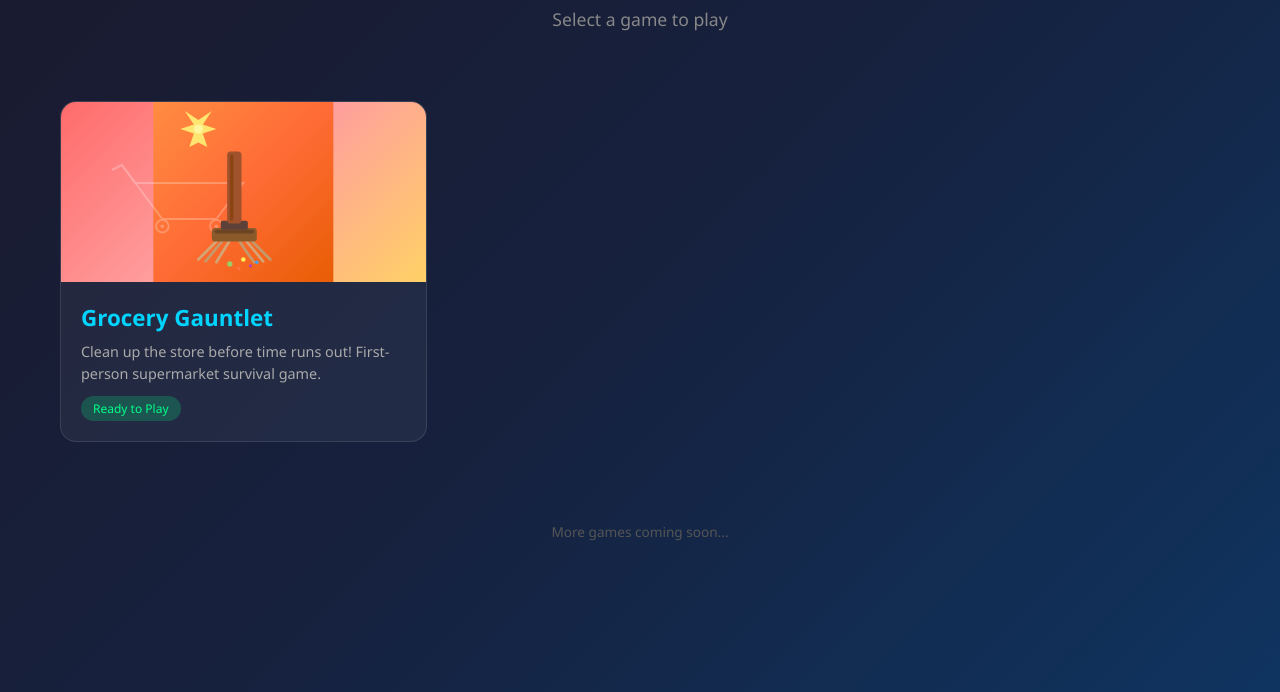
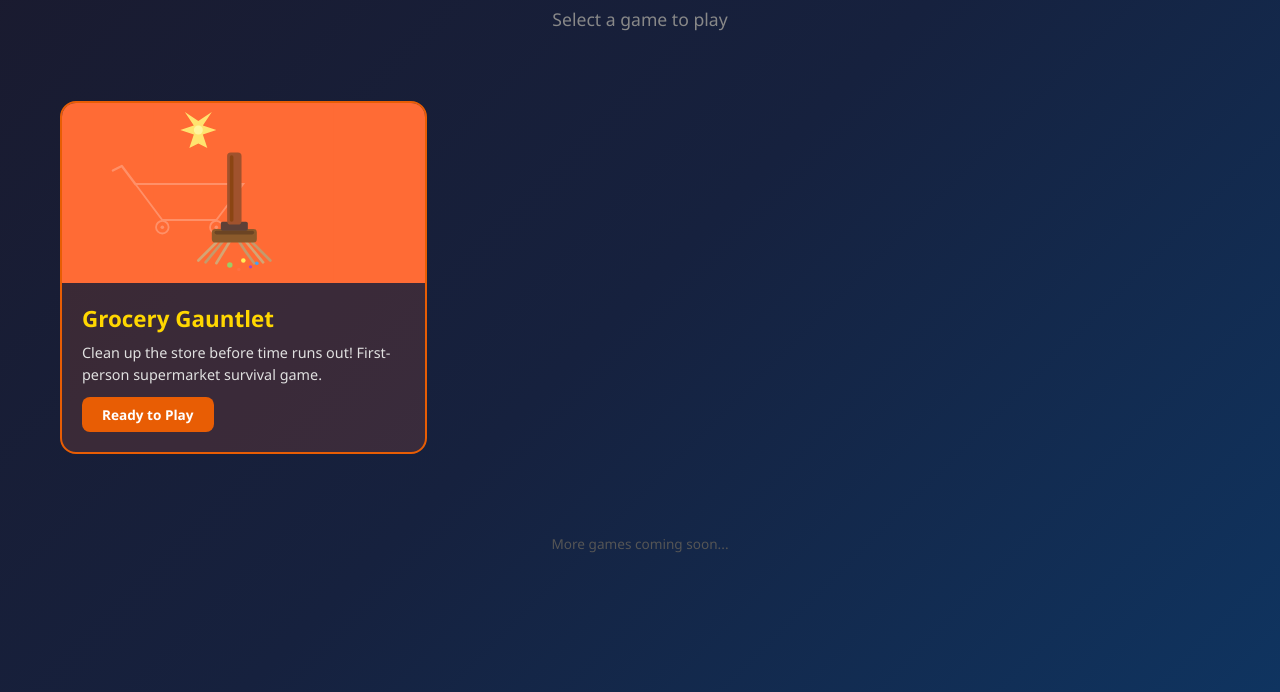
Before and after one commit to fr3daibot/game-center, a website: page public/index.html in a window 1280 px wide. Shown: the part 108-800 px from the top of the page. Drawn offline with Linux system fonts and the light colour scheme.

Commit message:
Style game card: orange theme, gold title, lighter text

```diff
--- a/public/index.html
+++ b/public/index.html
@@ -51,18 +51,18 @@
         }
 
         .game-card {
-            background: rgba(255, 255, 255, 0.05);
+            background: rgba(255, 107, 53, 0.15);
             border-radius: 16px;
             overflow: hidden;
             transition: transform 0.3s ease, box-shadow 0.3s ease;
             cursor: pointer;
-            border: 1px solid rgba(255, 255, 255, 0.1);
+            border: 2px solid #E85D04;
         }
 
         .game-card:hover {
             transform: translateY(-10px);
-            box-shadow: 0 20px 40px rgba(0, 212, 255, 0.2);
-            border-color: rgba(0, 212, 255, 0.2);
+            box-shadow: 0 20px 40px rgba(232, 93, 4, 0.4);
+            border-color: #FF8C42;
         }
 
         .game-thumbnail {
@@ -73,7 +73,7 @@
             justify-content: center;
             overflow: hidden;
             position: relative;
-            background: linear-gradient(135deg, #ff6b6b 0%, #ff9e9e 50%, #ffd166 100%);
+            background: #FF6B35;
         }
 
         .game-thumbnail svg {
@@ -88,11 +88,11 @@
         .game-title {
             font-size: 1.4rem;
             margin-bottom: 8px;
-            color: #00d4ff;
+            color: #FFD700;
         }
 
         .game-description {
-            color: #aaa;
+            color: #e0e0e0;
             font-size: 0.9rem;
             line-height: 1.5;
         }
@@ -100,11 +100,12 @@
         .game-status {
             display: inline-block;
             margin-top: 12px;
-            padding: 4px 12px;
-            border-radius: 20px;
-            font-size: 0.75rem;
-            background: rgba(0, 255, 136, 0.2);
-            color: #00ff88;
+            padding: 8px 20px;
+            border-radius: 8px;
+            font-size: 0.85rem;
+            font-weight: bold;
+            background: #E85D04;
+            color: #fff;
         }
 
         footer {
@@ -134,15 +135,8 @@
     <script>
         const gameIconSVG = `
         <svg viewBox="0 0 200 200" xmlns="http://www.w3.org/2000/svg">
-            <!-- Warm orange background -->
-            <rect width="200" height="200" fill="url(#warmBg)"/>
-            <defs>
-                <linearGradient id="warmBg" x1="0%" y1="0%" x2="100%" y2="100%">
-                    <stop offset="0%" style="stop-color:#FF8C42"/>
-                    <stop offset="50%" style="stop-color:#FF6B35"/>
-                    <stop offset="100%" style="stop-color:#E85D04"/>
-                </linearGradient>
-            </defs>
+            <!-- Solid orange background -->
+            <rect width="200" height="200" fill="#FF6B35"/>
 
             <!-- Shopping Cart - wireframe side profile, mirrored, rolling left to right -->
             <g id="cart" opacity="0.25" transform="translate(-60, 0)">
```
